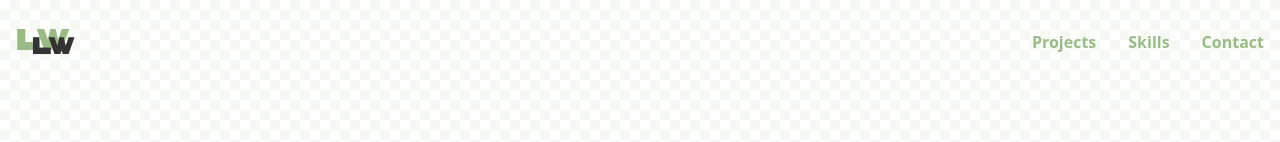
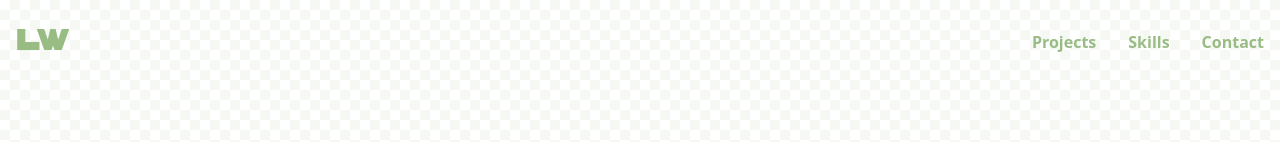
Before and after one commit to Liam-Woods-8/portfolio-2025, a Next.js app: page / in a window 1280 px wide. Shown: the top 142 px of the page. Built offline with nearby package versions, Linux system fonts and the light colour scheme.

Commit message:
Remove LW link from Hero component

```diff
--- a/src/app/components/sections/Hero.tsx
+++ b/src/app/components/sections/Hero.tsx
@@ -4,16 +4,6 @@ export default function Hero() {
   return (
     <section id="home" className="min-h-screen flex items-center justify-start px-4 md:px-8 lg:px-16 relative overflow-hidden">
       <div className="geometric-pattern absolute inset-0 z-0"></div>
-      <div className="fixed top-8 left-8 z-50">
-        <a
-          href="https://www.linkedin.com/in/liamantoniowoods"
-          target="_blank"
-          rel="noopener noreferrer"
-          className="text-2xl font-sao-torpes hover:opacity-80 transition-opacity"
-        >
-          LW
-        </a>
-      </div>
       <div className="container mx-auto relative z-10">
         <div className="flex flex-col items-start">
           <div className="flex flex-col items-start mb-8">
```
